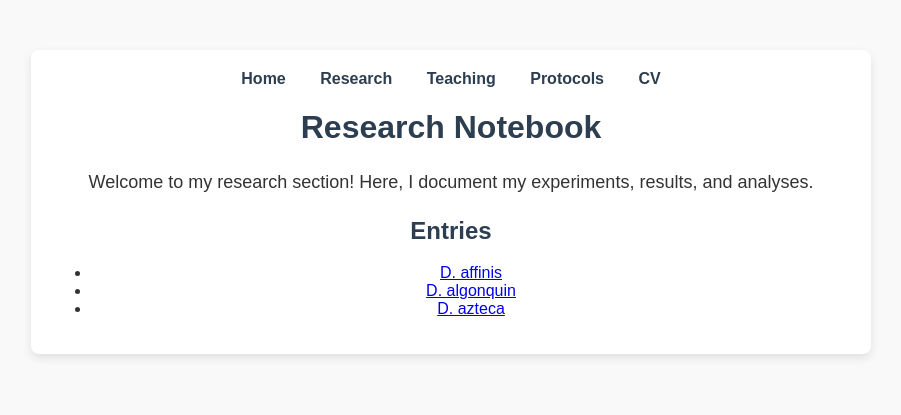
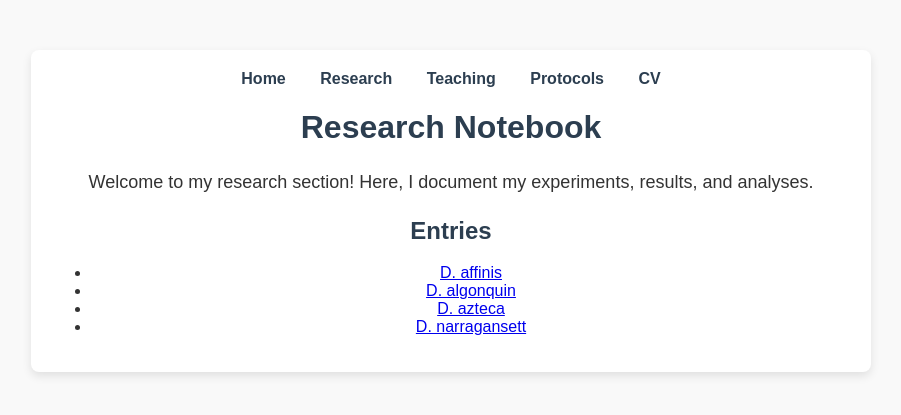
Before and after one commit to ShesCodingOverHere/PhD_Lab_Notebook, a Jekyll site: the page built from research.md, in a window 1280 px wide. Shown: the top 415 px of the page, without its empty margins (189-1090 px from the left). Built offline with Jekyll 4.4.1, drawn with Linux system fonts in a browser that asks for light colours.

Commit message:
Update research.md

```diff
--- a/research.md
+++ b/research.md
@@ -12,3 +12,4 @@ Welcome to my research section! Here, I document my experiments, results, and an
 - [D. affinis](Research/Daffinis.pdf)
 - [D. algonquin](Research/Dalgonquin.pdf)
 - [D. azteca](Research/Dazteca.pdf)
+- [D. narragansett](Research/Dnarragansett.pdf)
```
